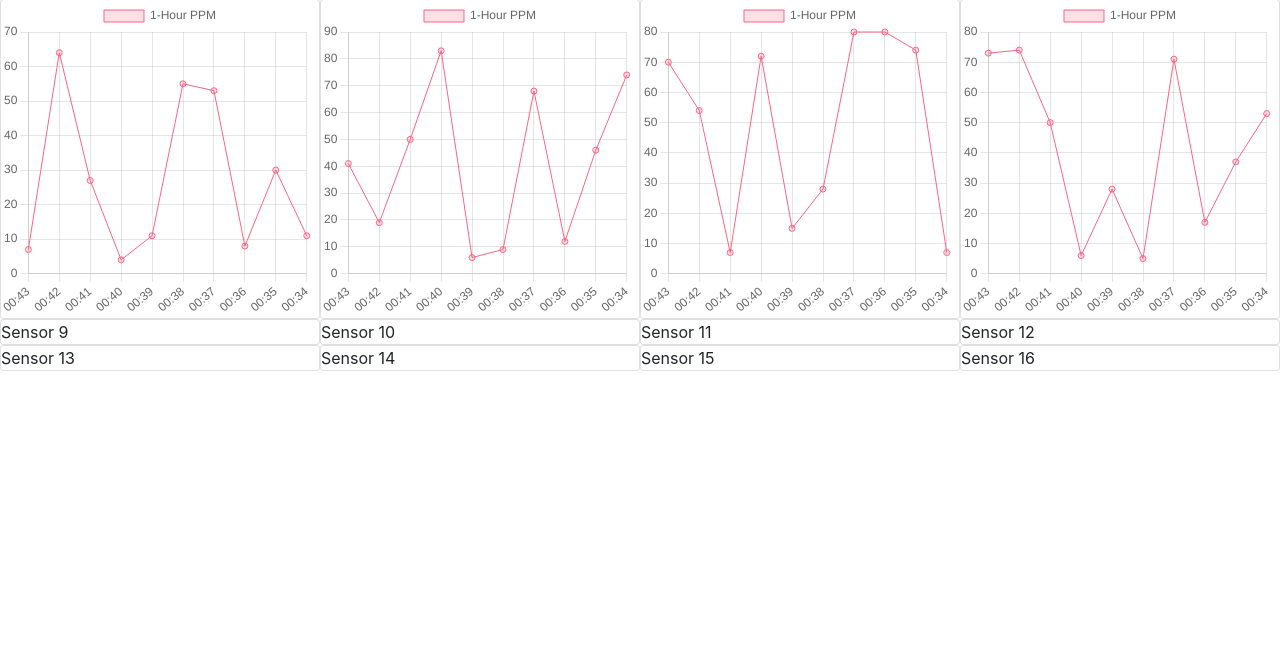
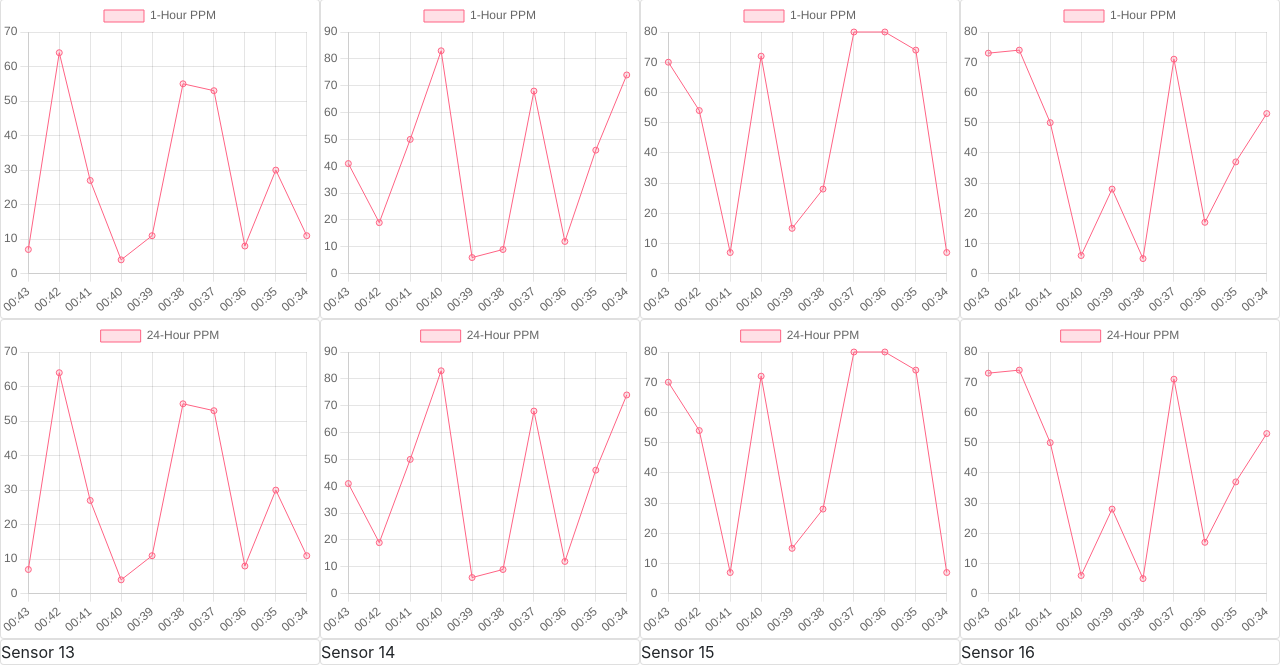
Before and after one commit to Saskuuch/IoTProject, a Flask app: page /dashboard in a window 1280 px wide. Shown: the part 311-976 px from the top of the page. Before the commit the page ends 682 px from the top, so only its background shows below. Run offline with Flask 3, Linux system fonts and the light colour scheme; some libraries are stand-ins or nearby versions.

Commit message:
Added 24-Hour graph

```diff
--- a/main.py
+++ b/main.py
@@ -115,6 +115,17 @@
     print('here')
     return (data)
 
+@app.route("/getChartData_24", methods=["GET", 'POST'])
+def getChartData_24():
+    data = {
+    "carbon": [{"timestamp": (datetime.datetime.now() - datetime.timedelta(minutes=i)).strftime("%H:%M"), "value": random.randint(0, 100)} for i in range(10)],
+    "methane": [{"timestamp": (datetime.datetime.now() - datetime.timedelta(minutes=i)).strftime("%H:%M"), "value": random.randint(0, 100)} for i in range(10)],
+    "airq": [{"timestamp": (datetime.datetime.now() - datetime.timedelta(minutes=i)).strftime("%H:%M"), "value": random.randint(0, 100)} for i in range(10)],
+    "butane": [{"timestamp": (datetime.datetime.now() - datetime.timedelta(minutes=i)).strftime("%H:%M"), "value": random.randint(0, 100)} for i in range(10)]
+} #get data from sensor
+    print('here')
+    return (data)
+
 
 if __name__ == '__main__':
     app.run(host='0.0.0.0', port=8000)
--- a/static/javascript/graphFunctions.js
+++ b/static/javascript/graphFunctions.js
@@ -4,10 +4,21 @@
     });
 }
 
-var carbctx = document.getElementById("carbonGraph").getContext("2d");
-var methctx = document.getElementById("methaneGraph").getContext("2d");
-var aqctx = document.getElementById("aqGraph").getContext("2d");
-var butctx = document.getElementById("butaneGraph").getContext("2d");
+function getGraphData24(){
+    $.post("http://127.0.0.1:8000/getChartData_24", {}, function(data){
+        updateChart24(data);
+    });
+}
+
+var carbctx = document.getElementById("carbonGraph_1h").getContext("2d");
+var methctx = document.getElementById("methaneGraph_1h").getContext("2d");
+var aqctx = document.getElementById("aqGraph_1h").getContext("2d");
+var butctx = document.getElementById("butaneGraph_1h").getContext("2d");
+
+var carbctx24 = document.getElementById("carbonGraph_24h").getContext("2d");
+var methctx24 = document.getElementById("methaneGraph_24h").getContext("2d");
+var aqctx24 = document.getElementById("aqGraph_24h").getContext("2d");
+var butctx24 = document.getElementById("butaneGraph_24h").getContext("2d");
 
 var chartOptions = {
     type: "line",
@@ -61,9 +72,64 @@
       }
     }
   };
+  var chartOptions24 = {
+    type: "line",
+    data: {
+      labels: [],
+      datasets: [{
+        label: "24-Hour PPM",
+        data: [],
+        backgroundColor: "rgba(255, 99, 132, 0.2)",
+        borderColor: "rgba(255, 99, 132, 1)",
+        borderWidth: 1
+      }]
+    },
+    options: {
+      scales: {
+        xAxes: [{
+          type: "time",
+          time: {
+            unit: "minute",
+            unitStepSize: 5,
+            displayFormats: {
+              minute: "hh:mm",
+              hour: "hhA"
+            },
+            tooltipFormat: "hh:mm:ss"
+          },
+          ticks: {
+            maxRotation: 45,
+            minRotation: 45,
+            stepSize: 5,
+            font: {
+              size: 12
+            }
+          }
+        }],
+        yAxes: [{
+          ticks: {
+            beginAtZero: true,
+            font: {
+              size: 12
+            }
+          }
+        }]
+      },
+      legend: {
+        labels: {
+          font: {
+            size: 14
+          }
+        }
+      }
+    }
+  };
 
-var charts = {"carbon" : new Chart(carbctx, chartOptions),
-    "methane" : new Chart(methctx, chartOptions), "airq" : new Chart(aqctx, chartOptions), "butane" : new Chart(butctx, chartOptions)};
+
+    var charts = {"carbon" : new Chart(carbctx, chartOptions),
+        "methane" : new Chart(methctx, chartOptions), "airq" : new Chart(aqctx, chartOptions), "butane" : new Chart(butctx, chartOptions)};
+    var charts24 = {"carbon" : new Chart(carbctx24, chartOptions24),
+        "methane" : new Chart(methctx24, chartOptions24), "airq" : new Chart(aqctx24, chartOptions24), "butane" : new Chart(butctx24, chartOptions24)};
 
 function updateChart(data){
     var datas = data;
@@ -84,12 +150,31 @@
     charts['butane'].data.datasets[0].data = data.butane.map((d) => d.value);
     charts['butane'].data.labels = data.butane.map((d) => d.timestamp);
     charts['butane'].update();
+}
 
-    // Object.keys(charts).forEach((type) => {
-    //     charts[type].update();
-    // });
+function updateChart24(data){
+    var datas = data;
+    console.log(datas);
+
+    charts24['carbon'].data.datasets[0].data = data.carbon.map((d) => d.value);
+    charts24['carbon'].data.labels = data.carbon.map((d) => d.timestamp);
+    charts24['carbon'].update();
+
+    charts24['methane'].data.datasets[0].data = data.methane.map((d) => d.value);
+    charts24['methane'].data.labels = data.methane.map((d) => d.timestamp);
+    charts24['methane'].update();
+
+    charts24['airq'].data.datasets[0].data = data.airq.map((d) => d.value);
+    charts24['airq'].data.labels = data.airq.map((d) => d.timestamp);
+    charts24['airq'].update();
+
+    charts24['butane'].data.datasets[0].data = data.butane.map((d) => d.value);
+    charts24['butane'].data.labels = data.butane.map((d) => d.timestamp);
+    charts24['butane'].update();
 }
 
 getGraphData();
+getGraphData24();
 
 setInterval(getGraphData, 5000);
+setInterval(getGraphData24, 20000);
--- a/templates/dashboard.html
+++ b/templates/dashboard.html
@@ -68,28 +68,28 @@
             <div class="col-3">
                 <div class="card">
                     <div class="card-body" >
-                        <canvas id = "methaneGraph" width="800" height="800"></canvas>
+                        <canvas id = "methaneGraph_1h" width="800" height="800"></canvas>
                     </div>
                 </div>
             </div>
             <div class="col-3">
                 <div class="card">
                     <div class="card-body" >
-                        <canvas id = "carbonGraph" width="800" height="800"></canvas>
+                        <canvas id = "carbonGraph_1h" width="800" height="800"></canvas>
                     </div>
                 </div>
             </div>
             <div class="col-3">
                 <div class="card">
                     <div class="card-body" >
-                        <canvas id = "aqGraph" width="800" height="800"></canvas>
+                        <canvas id = "aqGraph_1h" width="800" height="800"></canvas>
                     </div>
                 </div>
             </div>
             <div class="col-3">
                 <div class="card">
                     <div class="card-body" >
-                        <canvas id = "butaneGraph" width="800" height="800"></canvas>
+                        <canvas id = "butaneGraph_1h" width="800" height="800"></canvas>
                     </div>
                 </div>
             </div>
@@ -99,28 +99,28 @@
             <div class="col-3">
                 <div class="card">
                     <div class="card-body">
-                        Sensor 9
+                        <canvas id = "methaneGraph_24h" width="800" height="800"></canvas>
                     </div>
                 </div>
             </div>
             <div class="col-3">
                 <div class="card">
                     <div class="card-body">
-                        Sensor 10
+                        <canvas id = "carbonGraph_24h" width="800" height="800"></canvas>
                     </div>
                 </div>
             </div>
             <div class="col-3">
                 <div class="card">
                     <div class="card-body">
-                        Sensor 11
+                        <canvas id = "aqGraph_24h" width="800" height="800"></canvas>
                     </div>
                 </div>
             </div>
             <div class="col-3">
                 <div class="card">
                     <div class="card-body">
-                        Sensor 12
+                        <canvas id = "butaneGraph_24h" width="800" height="800"></canvas>
                     </div>
                 </div>
             </div>
```
